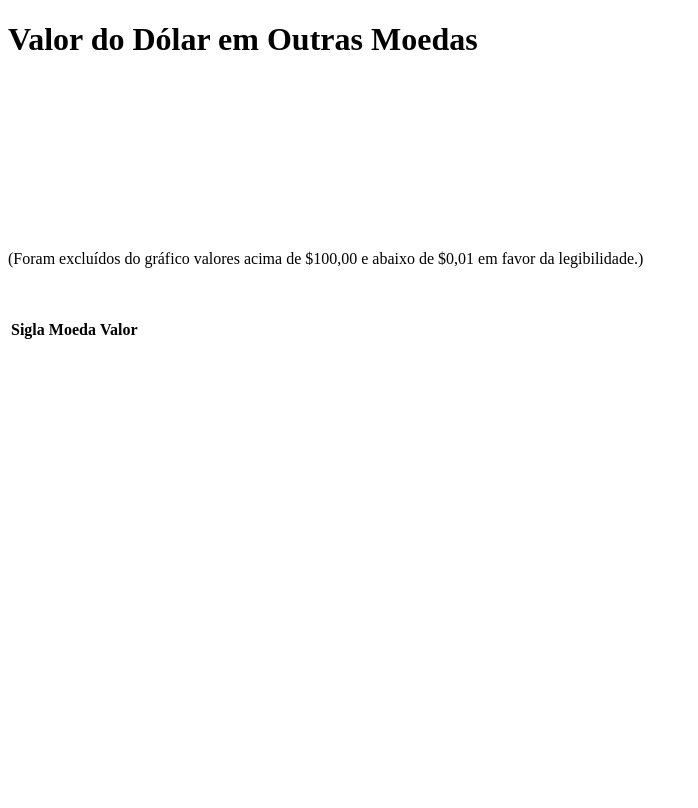
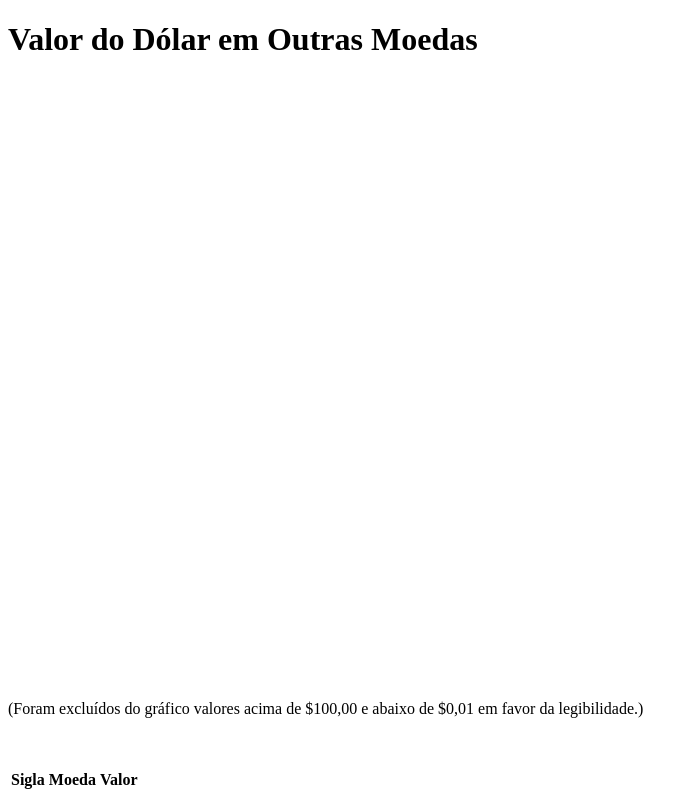
Before and after one commit to Daelfin/ftt_lpIII_ConsumirWebApiPublica, a plain HTML site: page index.html in a window 1280 px wide. Shown: the whole page, without its empty margins (0-698 px from the left). Drawn offline with nearby package versions, Linux system fonts and the light colour scheme; no server answers.

Commit message:
Ajuste no tamanho do gráfico para melhorar visibilidade

```diff
--- a/index.html
+++ b/index.html
@@ -11,7 +11,7 @@
 
     <body>
         <h1>Valor do Dólar em Outras Moedas</h1>
-        <canvas id="myChart"></canvas>
+        <canvas id="myChart" height="600"></canvas>
         <p>(Foram excluídos do gráfico valores acima de $100,00 e abaixo de $0,01 em favor da legibilidade.)</p>
         <br />
         <p>
```
